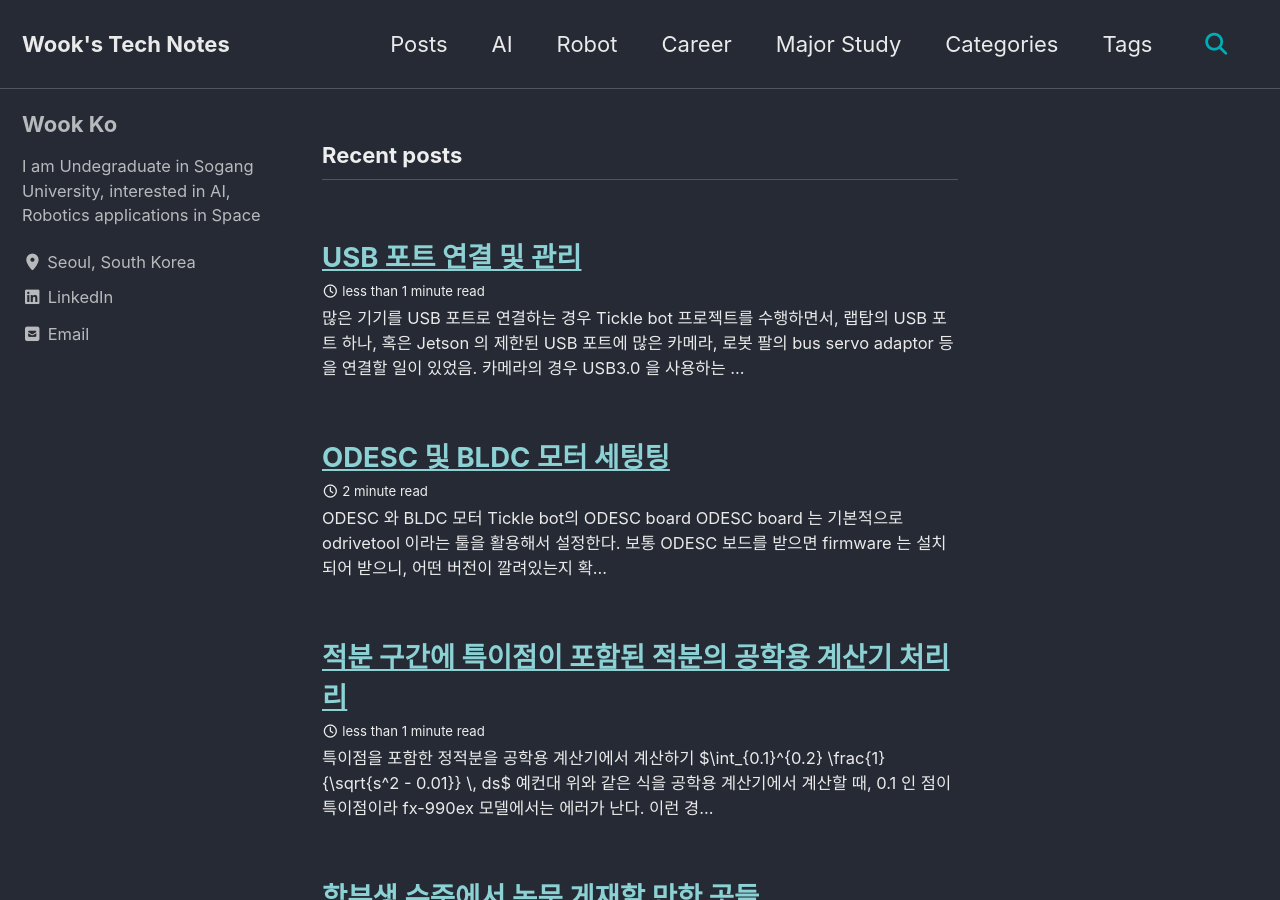
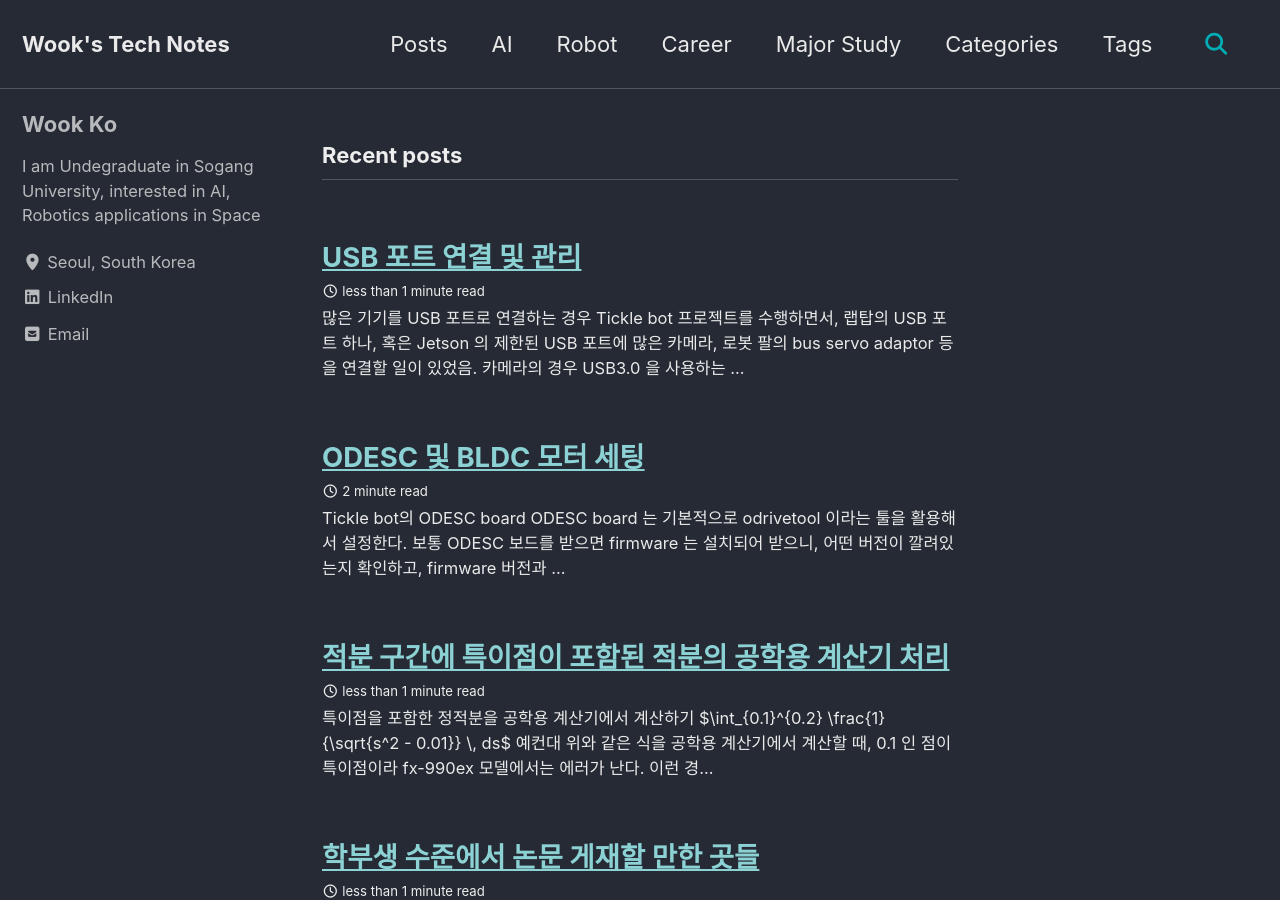
Before and after one commit to kowook137/kowook137.github.io, a Jekyll site: the page built from index.html, in a window 1280 px wide and 900 px high. Built offline with Jekyll 4.4.1, drawn with Linux system fonts in a browser that asks for light colours; cached includes are drawn as plain includes; the list of posts is cut into pages by our own code.

Commit message:
[Fix]minor update

```diff
--- a/_major/example.md
+++ b/_major/example.md
@@ -1,5 +1,5 @@
 ---
-title: "적분 구간에 특이점이 포함된 적분의 공학용 계산기 처리리"
+title: "적분 구간에 특이점이 포함된 적분의 공학용 계산기 처리"
 date: 2025-09-04
 tags: [major study]
 toc: true
--- a/_robot/ODESC_settings.md
+++ b/_robot/ODESC_settings.md
@@ -1,11 +1,9 @@
 ---
-title: "ODESC 및 BLDC 모터 세팅팅"
+title: "ODESC 및 BLDC 모터 세팅"
 date: 2025-09-05
 tags: [Robot, Humanoid, frimware, BLDC, ODESC]
 toc: true
 ---
-# ODESC 와  BLDC 모터
-
 
 {% include figure
    image_path="/assets/images/robot/ODESC.png"
```
